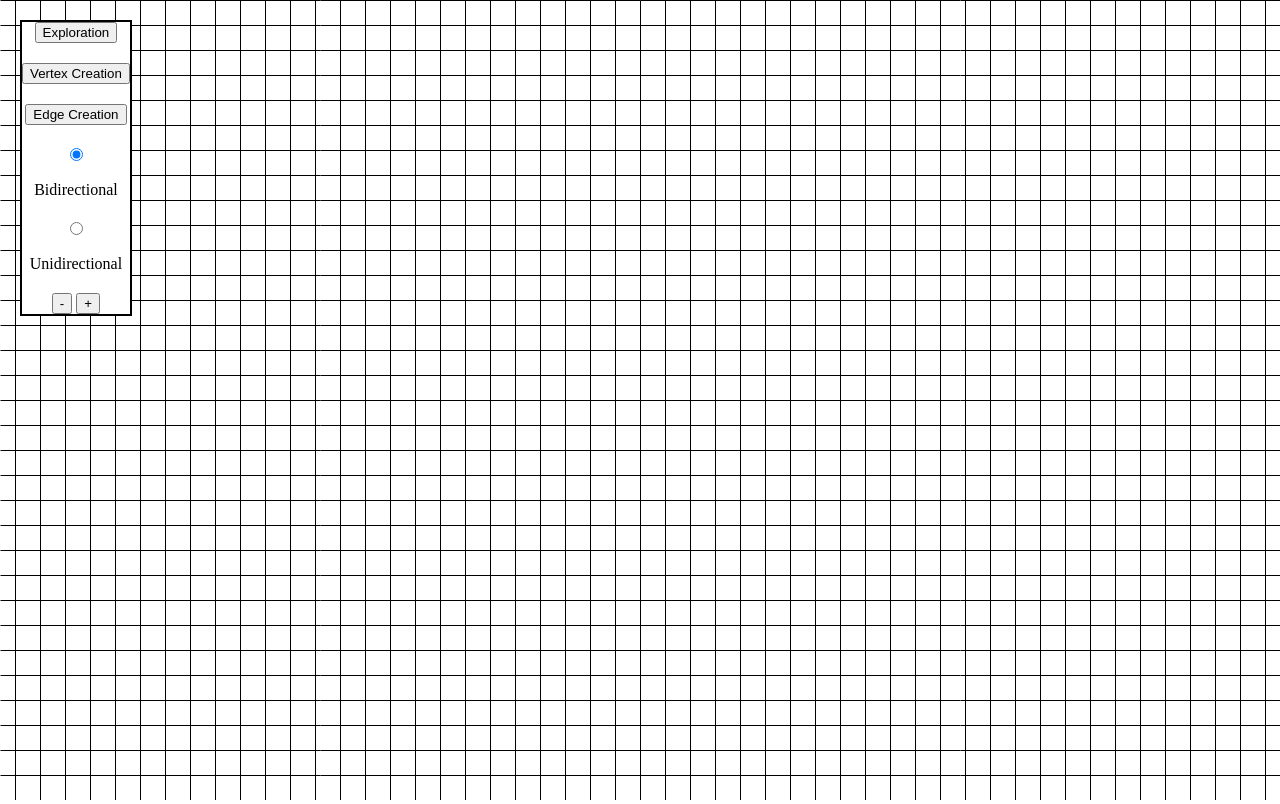
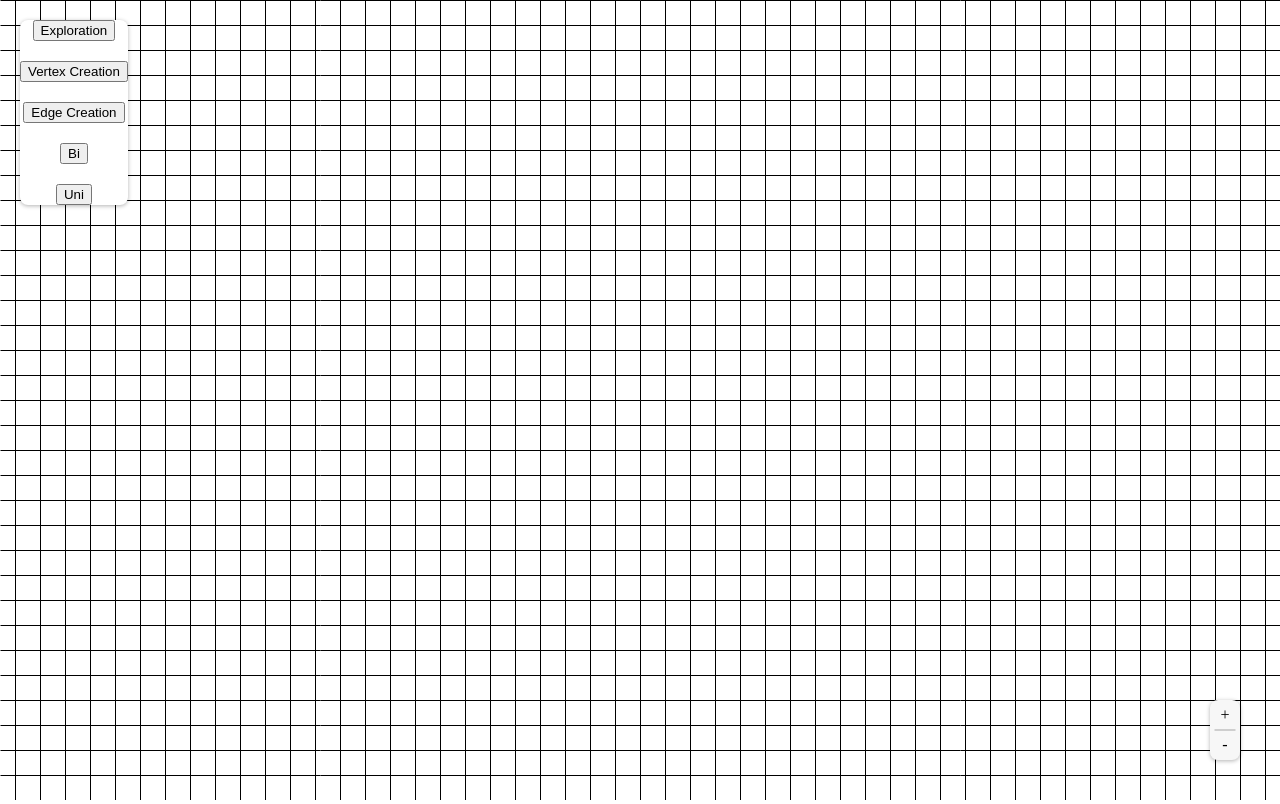
Before and after one commit to ronnoc5991/canvas-grid, a website built with webpack: page src/index.html in a window 1280 px wide. Built offline with nearby package versions, Linux system fonts and the light colour scheme.

Commit message:
Update buttons

```diff
--- a/src/classes/controls/EdgeVariantController.ts
+++ b/src/classes/controls/EdgeVariantController.ts
@@ -7,16 +7,16 @@ type Setter = (newEdgeVariant: EdgeVariant) => void;
 
 export default class EdgeVariantController {
   constructor(setEdgeVariant: Setter) {
-    const unidirectionalRadioButton = document.getElementById(
-      ids.unidirectionalRadioButton
-    ) as HTMLElement;
-    const bidirectionalRadioButton = document.getElementById(
-      ids.bidirectionalRadioButton
-    ) as HTMLElement;
-    bidirectionalRadioButton.addEventListener("click", () => {
+    const unidirectionalEdgeButton = document.getElementById(
+      ids.unidirectionalEdgeButton
+    ) as HTMLButtonElement;
+    const bidirectionalEdgeButton = document.getElementById(
+      ids.bidirectionalEdgeButton
+    ) as HTMLButtonElement;
+    bidirectionalEdgeButton.addEventListener("click", () => {
       setEdgeVariant("bidirectional");
     });
-    unidirectionalRadioButton.addEventListener("click", () => {
+    unidirectionalEdgeButton.addEventListener("click", () => {
       setEdgeVariant("unidirectional");
     });
   }
--- a/src/config/ids.ts
+++ b/src/config/ids.ts
@@ -4,8 +4,8 @@ export default {
   edgeCreationButton: "edge-creation-button",
   explorationButton: "exploration-button",
   vertexCreationButton: "vertex-creation-button",
-  bidirectionalRadioButton: "bidirectional",
-  unidirectionalRadioButton: "unidirectional",
+  bidirectionalEdgeButton: "bidirectional-edge-button",
+  unidirectionalEdgeButton: "unidirectional-edge-button",
   zoomInButton: "zoom-in",
   zoomOutButton: "zoom-out",
 };
--- a/src/index.html
+++ b/src/index.html
@@ -7,32 +7,19 @@
     <title>Canvas Grid</title>
   </head>
   <body>
+    <div class="canvas-container" id="canvas-container">
+      <canvas id="canvas"></canvas>
+    </div>
     <div class="settings">
       <button id="exploration-button">Exploration</button>
       <button id="vertex-creation-button">Vertex Creation</button>
       <button id="edge-creation-button">Edge Creation</button>
-      <input
-        type="radio"
-        id="bidirectional"
-        name="edge-type"
-        value="bidirectional"
-        checked
-      />
-      <label for="bidirectional">Bidirectional</label>
-      <input
-        type="radio"
-        id="unidirectional"
-        name="edge-type"
-        value="unidirectional"
-      />
-      <label for="unidirectional">Unidirectional</label>
-      <div class="zoom-controls">
-        <button id="zoom-out">-</button>
-        <button id="zoom-in">+</button>
-      </div>
+      <button id="bidirectional-edge-button">Bi</button>
+      <button id="unidirectional-edge-button">Uni</button>
     </div>
-    <div class="canvas-container" id="canvas-container">
-      <canvas id="canvas"></canvas>
+    <div class="zoom-controls">
+      <button id="zoom-in">+</button>
+      <button id="zoom-out">-</button>
     </div>
   </body>
 </html>
--- a/src/style.css
+++ b/src/style.css
@@ -1,16 +1,30 @@
 * {
   box-sizing: border-box;
+}
+
+:root {
+  --default-border-radius: 8px;
+  --default-box-shadow: 0 1px 4px rgb(0 0 0 / 30%);
+
+  --color-white: #ffffff;
+  --color-off-white: #f7f7f7;
 }
 
 body {
   margin: 0;
   min-height: 100vh;
-  display: flex;
-  justify-content: space-around;
-  align-items: center;
-  flex-direction: column;
   position: relative;
   overflow: hidden;
+}
+
+.canvas-container {
+  width: 100%;
+  height: 100vh;
+}
+
+#canvas {
+  width: 100%;
+  height: 100%;
 }
 
 .settings {
@@ -21,27 +35,39 @@ body {
   flex-direction: column;
   align-items: center;
   gap: 20px;
-  border: 2px solid black;
-  background: #ffffff;
+  background: var(--color-white);
+  border-radius: var(--default-border-radius);
+  box-shadow: var(--default-box-shadow);
 }
 
-.canvas-container {
-  width: 100%;
-  height: 100vh;
+.zoom-controls {
+  position: absolute;
+  right: 40px;
+  bottom: 40px;
   display: flex;
+  flex-direction: column;
+  border-radius: var(--default-border-radius);
+  background: var(--color-off-white);
+  box-shadow: var(--default-box-shadow);
+}
+
+.zoom-controls::after {
+  content: "";
+  position: absolute;
+  top: 50%;
+  left: 50%;
+  transform: translate(-50%, -50%);
+  width: 70%;
+  height: 1px;
+  background: #a6a6a6;
+}
+
+.zoom-controls button {
+  all: unset;
+  width: 30px;
+  height: 30px;
+  display: inline-flex;
   justify-content: center;
   align-items: center;
+  cursor: pointer;
 }
-
-#canvas {
-  width: 100%;
-  height: 100%;
-}
-
-#canvas.vertex-creation {
-  cursor: crosshair;
-}
-
-#canvas.exploration {
-  cursor: grab;
-}
```
